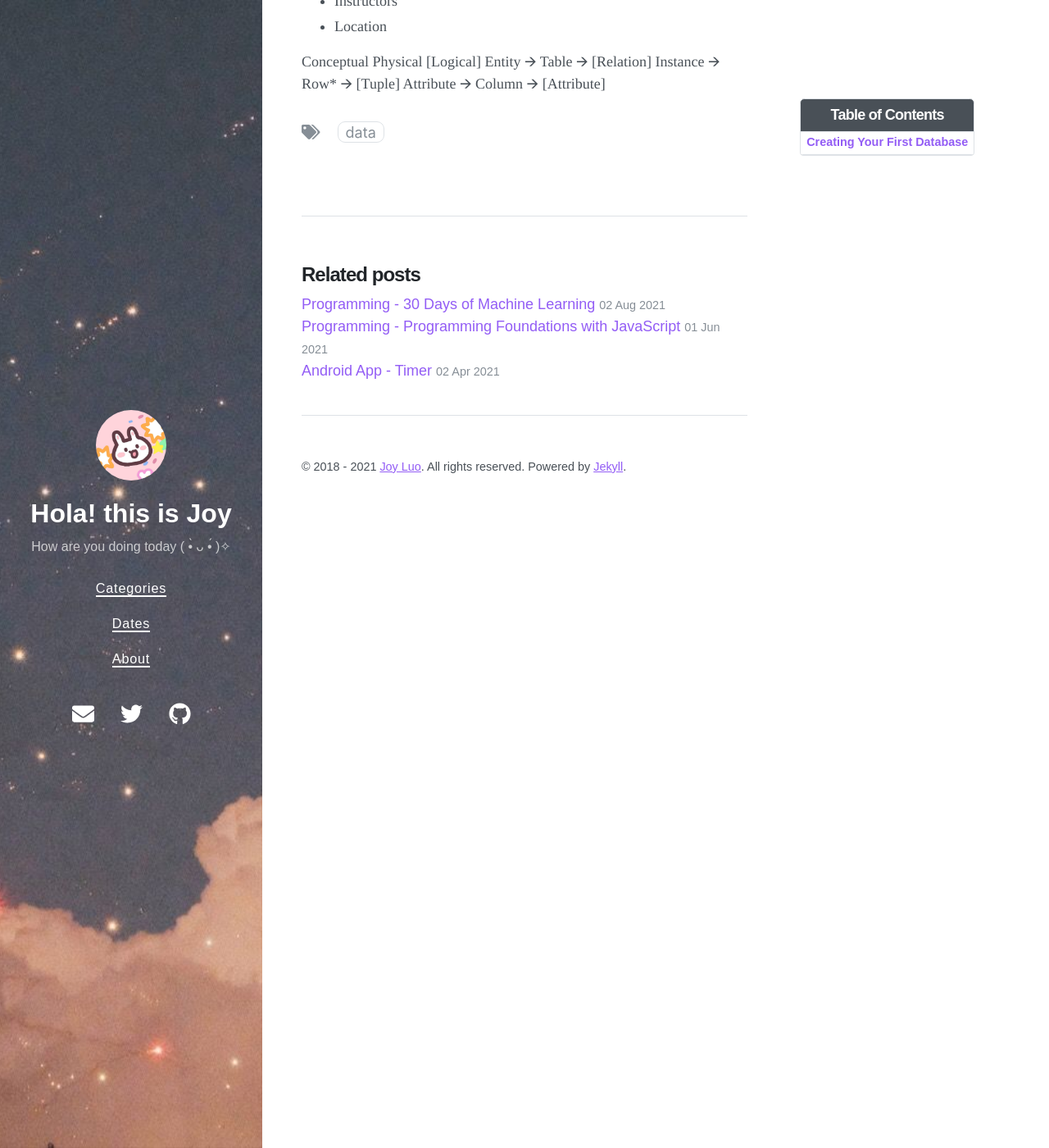
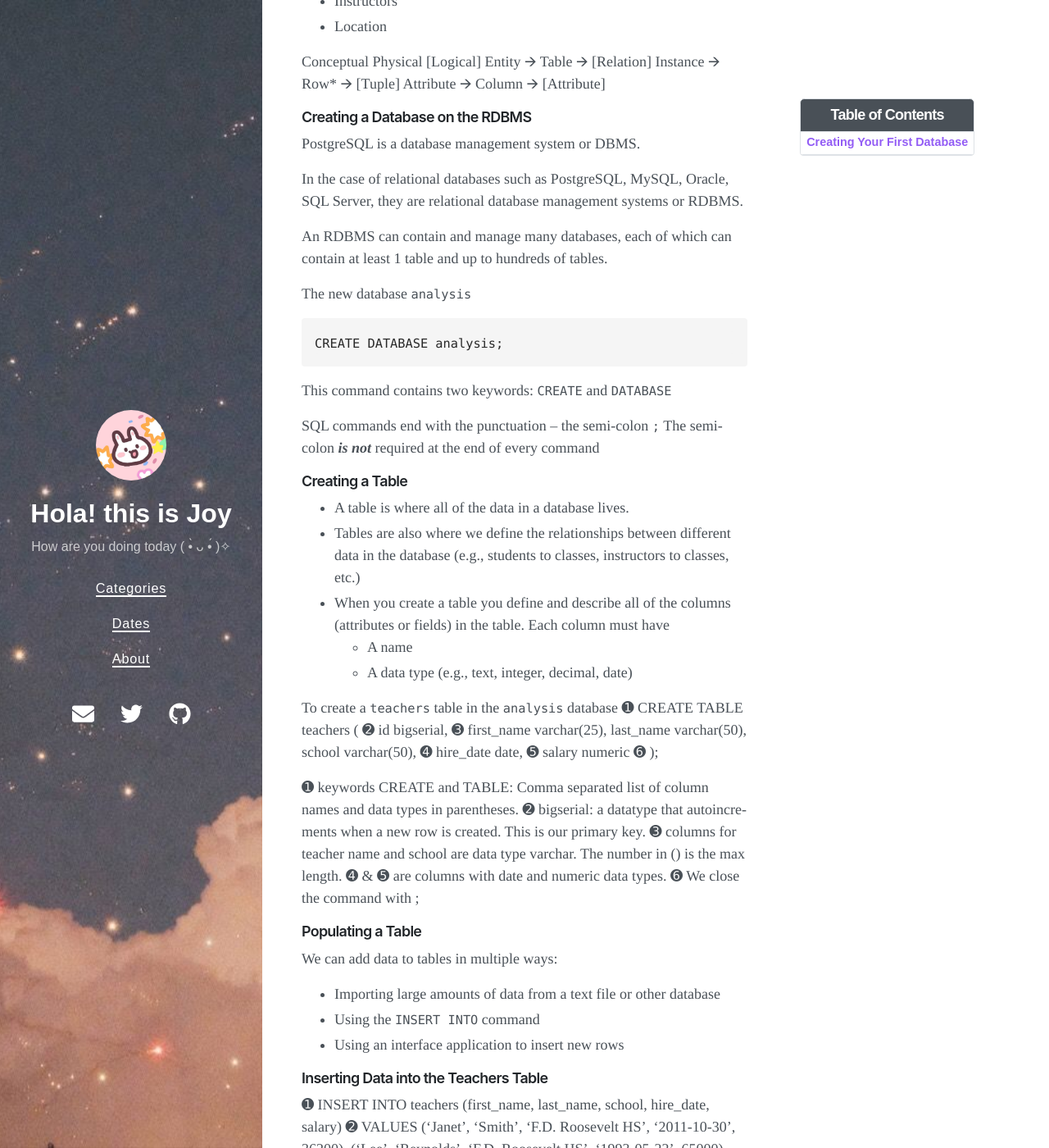
Before and after one commit to Joy3Luo/mathnotes, a Jekyll site: the page built from _posts/2021-09-01-DatabaseINST123.md, in a window 1280 px wide and 1400 px high, scrolled down 1620 px. Shown: the whole window at 82% size. Built offline with Jekyll 4.4.1, drawn with Linux system fonts in a browser that asks for light colours; nearby versions of some CDN libraries; some of the changed text lies outside the part shown.

Commit message:
Update 2021-09-01-DatabaseINST123.md

````diff
--- a/_posts/2021-09-01-DatabaseINST123.md
+++ b/_posts/2021-09-01-DatabaseINST123.md
@@ -73,3 +73,90 @@ Conceptual	Physical   [Logical]
 Entity		🡪  Table 🡪   [Relation]
 Instance	🡪  Row* 	🡪   [Tuple]
 Attribute	🡪  Column	🡪  [Attribute]
+
+#### Creating a Database on the RDBMS
+
+PostgreSQL is a database management system or DBMS.
+
+In the case of relational databases such as PostgreSQL, MySQL, Oracle, SQL Server, they are relational database management systems or RDBMS.
+
+An RDBMS can contain and manage many databases, each of which can contain at least 1 table and up to hundreds of tables.
+
+The new database `analysis`
+```
+CREATE DATABASE analysis;
+```
+
+This command contains two keywords: `CREATE` and `DATABASE`
+
+SQL commands end with the punctuation – the semi-colon `;`
+The semi-colon ***is not*** required at the end of every command
+
+#### Creating a Table
+
+- A table is where all of the data in a database lives.
+- Tables are also where we define the relationships between different data in the database (e.g., students to classes, instructors to classes, etc.)
+- When you create a table you define and describe all of the columns (attributes or fields) in the table. Each column must have
+    - A name
+    - A data type (e.g., text, integer, decimal, date)
+
+To create a `teachers` table in the `analysis` database
+➊ CREATE TABLE teachers (
+    ➋ id bigserial,
+    ➌ first_name varchar(25),
+       last_name varchar(50),
+       school varchar(50),
+    ➍ hire_date date,
+    ➎ salary numeric
+➏ );
+
+➊ keywords CREATE and TABLE: Comma separated list of column names and data types in parentheses.
+➋ bigserial: a datatype that autoincrements when a new row is created. This is our primary key.
+➌ columns for teacher name and school are  data type varchar. The number in () is the max length.
+➍ & ➎ are columns with date and numeric data types.
+➏ We close the command with ;
+
+#### Populating a Table
+We can add data to tables in multiple ways:
+- Importing large amounts of data from a text file or other database
+- Using the `INSERT INTO` command
+- Using an interface application to insert new rows
+
+#### Inserting Data into the Teachers Table
+
+➊ INSERT INTO teachers (first_name, last_name, school, 			hire_date, salary)
+➋ VALUES ('Janet', 'Smith', 'F.D. Roosevelt HS', '2011-10-30', 36200),
+         ('Lee', 'Reynolds', 'F.D. Roosevelt HS', '1993-05-22', 65000),
+         ('Samuel', 'Cole', 'Myers Middle School', '2005-08-01', 43500),
+         ('Samantha', 'Bush', 'Myers Middle School', '2011-10-30', 36200),
+         ('Betty', 'Diaz', 'Myers Middle School', '2005-08-30', 43500),
+         ('Kathleen', 'Roush', 'F.D. Roosevelt HS', '2010-10-22', 38500); ➌
+
+➊ keywords INSERT and INTO identify the table into which the data will be put
+➋ keyword VALUES identifies the data to be inserted.
+➌ The command is terminated with the ;
+
+#### What happens when things go wrong?
+Computers do EXACTLY what they are told to do!
+- This is true whether what we told them is what we meant or not.
+- Computers are literal and unforgiving of our mistakes.
+- Hence, the error message.
+  - Computer, language, and software developers attempt to help computers communicate what we humans have done wrong.
+``` plaintext
+ERROR:  syntax error at or near "("
+LINE 5:     ('Samuel', 'Cole', 'Myers Middle School', '2005-08-01', 43...
+            ^
+********** Error **********
+```
+- Sometimes error messages are clear, other times not.
+
+#### Formatting SQL for Readability
+- SQL requires no special formatting to run
+- SQL is not case-sensitive, (except some configurations)
+  - INSERT = Insert = insert = InSeRt
+- Indentation is not required
+- However, there are some "good practice" principles"
+  - Uppercase SQL keywords, such as SELECT
+  - Uppercase data type names, such as TEXT and INTEGER (Less strict)
+  - `lowercase_and_underscores` for object names, such as tables and columns
+  - Indent clauses and code blocks using either spaces or tabs
````
